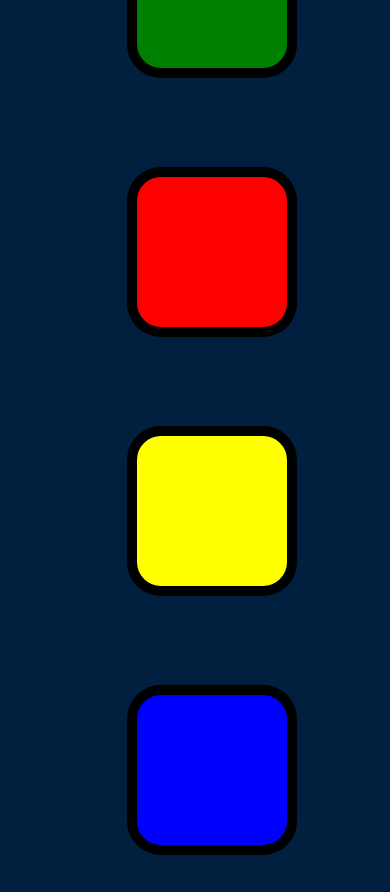
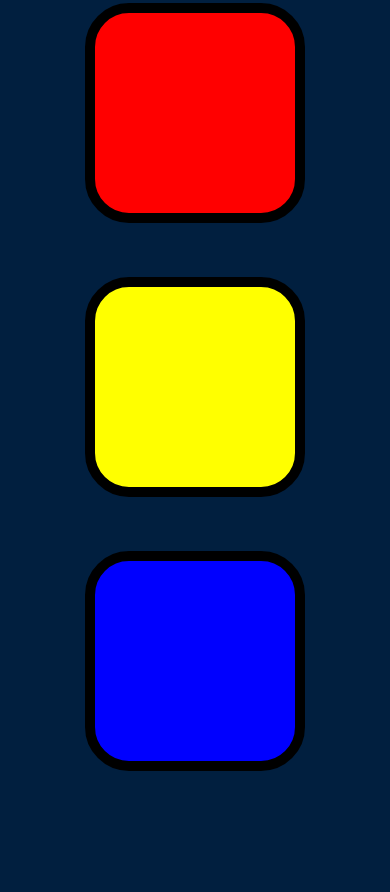
Before and after one commit to AloyBranCheung/Simon-Game-, a plain HTML site: page index.html in a window 390 px wide. Shown: the part 909-1801 px from the top of the page. After the commit the page ends 1717 px from the top, so only its background shows below. Drawn offline with nearby package versions, Linux system fonts and the light colour scheme.

```diff
--- a/index.html
+++ b/index.html
@@ -11,30 +11,19 @@
 
 <body>
   <h1 id="level-title">Press A Key to Start or Click <span id="here"><em>Here</em></span></h1>
+
   <div class="container">
     <div class="row">
-
-      <div type="button" id="green" class="btn green">
-
-      </div>
-
-      <div type="button" id="red" class="btn red">
-
-      </div>
+      <div type="button" id="green" class="btn green"></div>
+      <div type="button" id="red" class="btn red"></div>
     </div>
 
     <div class="row">
+      <div type="button" id="yellow" class="btn yellow"></div>
+      <div type="button" id="blue" class="btn blue"></div>
+    </div>
+  </div>
 
-      <div type="button" id="yellow" class="btn yellow">
-
-      </div>
-      <div type="button" id="blue" class="btn blue">
-
-      </div>
-
-    </div>
-
-  </div>
   <script src="https://ajax.googleapis.com/ajax/libs/jquery/3.6.0/jquery.min.js"></script>
   <script src="index.js"></script>
 </body>
--- a/index.js
+++ b/index.js
@@ -61,12 +61,12 @@ function checkAnswer(currentLevel){
             replayGamePattern();
         }
     } else {
-        console.log("failure");
         playSound("wrong");
         $("body").addClass("game-over");
-        $("#level-title").html("Game Over :(. Press any key to restart.");
+        $("#level-title").html("Game Over :(. Press any key or <span id='here'><em>here</em></span> to restart.");
         setTimeout(function(){$("body").removeClass("game-over")}, 200);
         startOver();
+        clickHere();
     }
 }
 
@@ -94,7 +94,7 @@ $(".btn").click(function(){
 });
 
 
-
+function clickHere(){
     $("#here").on("click", function(){
         if (!started) {
             $("#level-title").text("Level " + level);
@@ -104,3 +104,6 @@ $("#here").on("click", function(){
             started = true;
         }
     });
+}
+
+clickHere();
--- a/styles.css
+++ b/styles.css
@@ -8,6 +8,7 @@ body {
   font-size: 3rem;
   margin:  5%;
   color: #FEF2BF;
+  line-height: 2;
 }
 
 #here {
@@ -15,7 +16,7 @@ body {
 }
 
 .container {
-  display: block;
+  display: inline;
   width: 50%;
   margin: auto;
 
@@ -55,21 +56,3 @@ body {
   box-shadow: 0 0 20px white;
   background-color: grey;
 }
-
-
-@media (max-width: 1000px){
-.btn {
-  margin: 25px;
-  margin-top: 60px;
-  display: inline-block;
-  height: 150px;
-  width: 150px;
-  border: 10px solid black;
-  border-radius: 20%;
-}
-
-#level-title {
-  line-height: 2.5;
-}
-
-}
```
Lines whose indentation alone changed are shown as unchanged.
